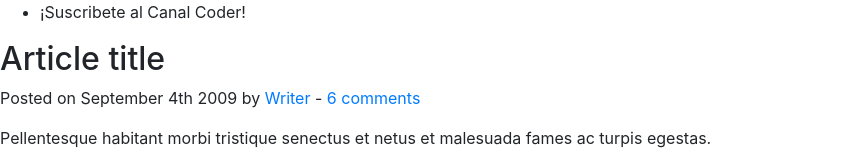
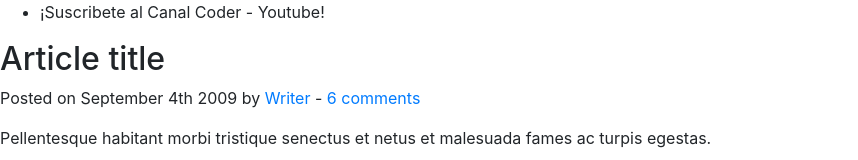
Before and after one commit to mitocode21/demo-repo2, a plain HTML site: page index.html in a window 1280 px wide. Shown: the top 160 px of the page, without its empty margins (0-858 px from the left). Drawn offline with nearby package versions, Linux system fonts and the light colour scheme.

Commit message:
Nuevo modificacion al index

```diff
--- a/index.html
+++ b/index.html
@@ -17,7 +17,7 @@
 	<header>
 		<nav>
 			<ul>
-				<li>¡Suscribete al Canal Coder!</li>
+				<li>¡Suscribete al Canal Coder - Youtube!</li>
 			</ul>
 		</nav>
 	</header>
```
